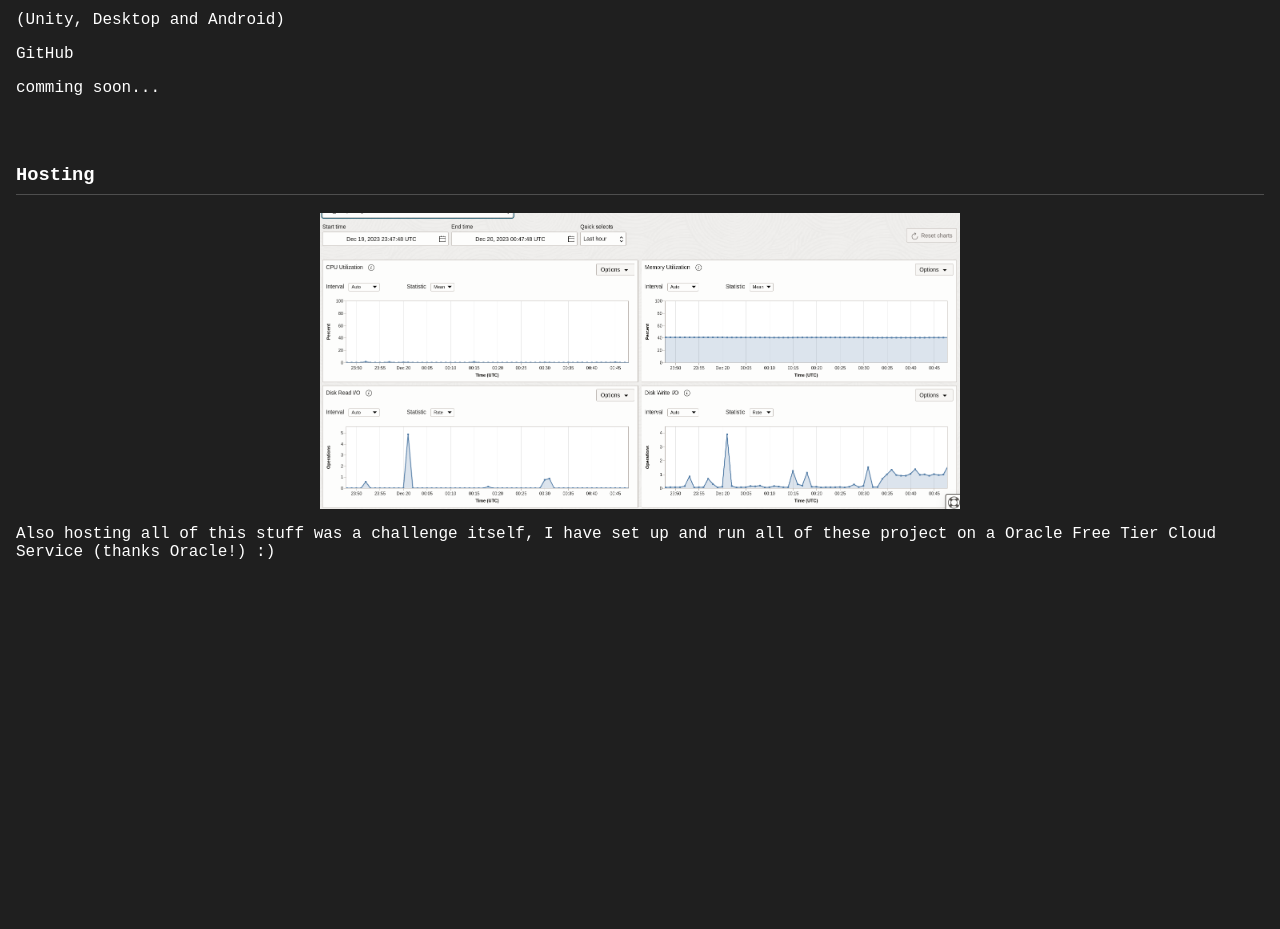
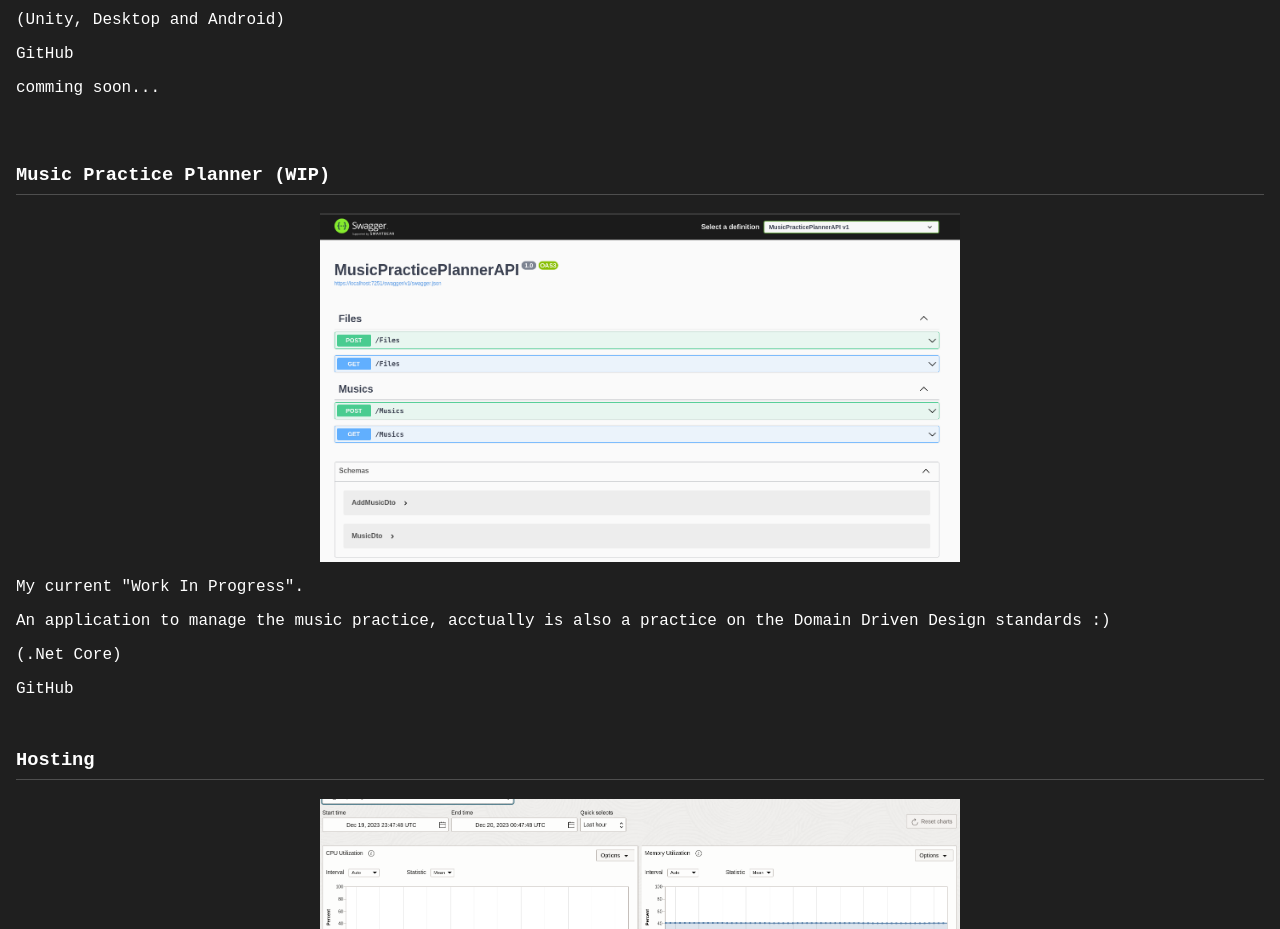
Before and after one commit to lelis718/portifolio-v2, a React (Create React App) app: page /lab in a window 1280 px wide. Shown: the part 2480-3409 px from the top of the page. Before the commit the page ends 3123 px from the top, so only its background shows below. Built offline with nearby package versions, Linux system fonts and the light colour scheme.

Commit message:
added music planner to lab section

```diff
--- a/src/pages/Lab.tsx
+++ b/src/pages/Lab.tsx
@@ -39,12 +39,24 @@ export function Lab(){
       <div className="work-title">
         <h3>Estradas do Medo - (Scary Roads)</h3>
       </div>
-      <a className="work-image" href="http://react-shooter.lelis718.com.br" target="_blank"  rel="noreferrer"><img
+      <a className="work-image" href="https://github.com/lelis718/TerrorStreets" target="_blank"  rel="noreferrer"><img
           src="/scary-streets.png" alt="screenshot of the scary streets game" /></a>
       <p className="main-description">A little game designed and produced in a week for a GameJam. :)</p>
       <p className="main-description">(Unity, Desktop and Android)</p>
       <a href="https://github.com/lelis718/TerrorStreets" target="_blank" rel="noreferrer">GitHub</a><br />
       <p>comming soon...</p>
+    </div>
+
+    <div className="section text">
+      <div className="work-title">
+        <h3>Music Practice Planner (WIP)</h3>
+      </div>
+      <a className="work-image" href="https://github.com/lelis718/MusicPracticePlanner" target="_blank"  rel="noreferrer"><img
+          src="/music-planner-swagger.png" alt="screenshot of the scary streets game" /></a>
+      <p className="main-description">My current "Work In Progress". </p>
+      <p> An application to manage the music practice, acctually is also a practice on the Domain Driven Design standards :)</p>
+      <p className="main-description">(.Net Core)</p>
+      <a href="https://github.com/lelis718/MusicPracticePlanner" target="_blank" rel="noreferrer">GitHub</a><br />
     </div>
 
     <div className="section text">
```
Also changed, not shown: public/music-planner-swagger.png (added).
